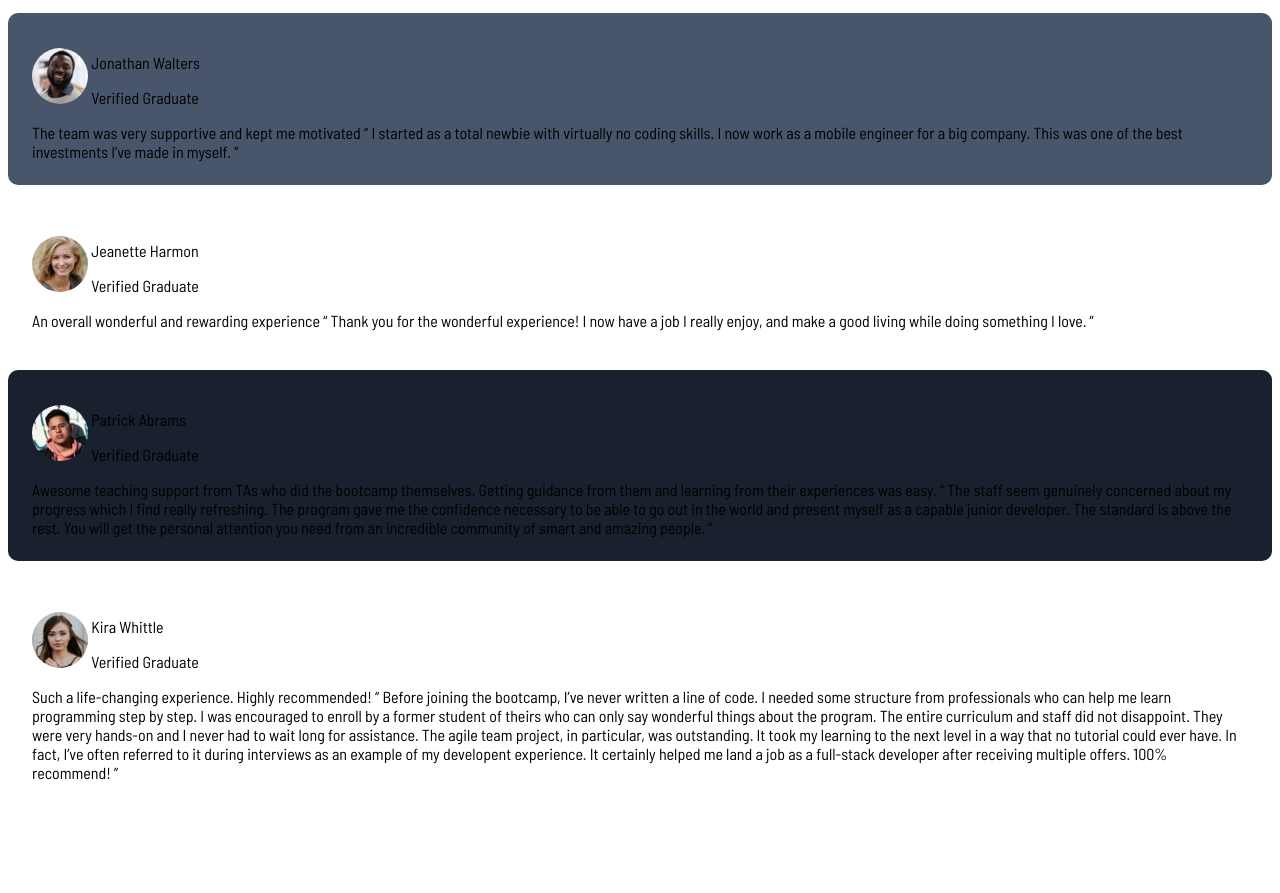
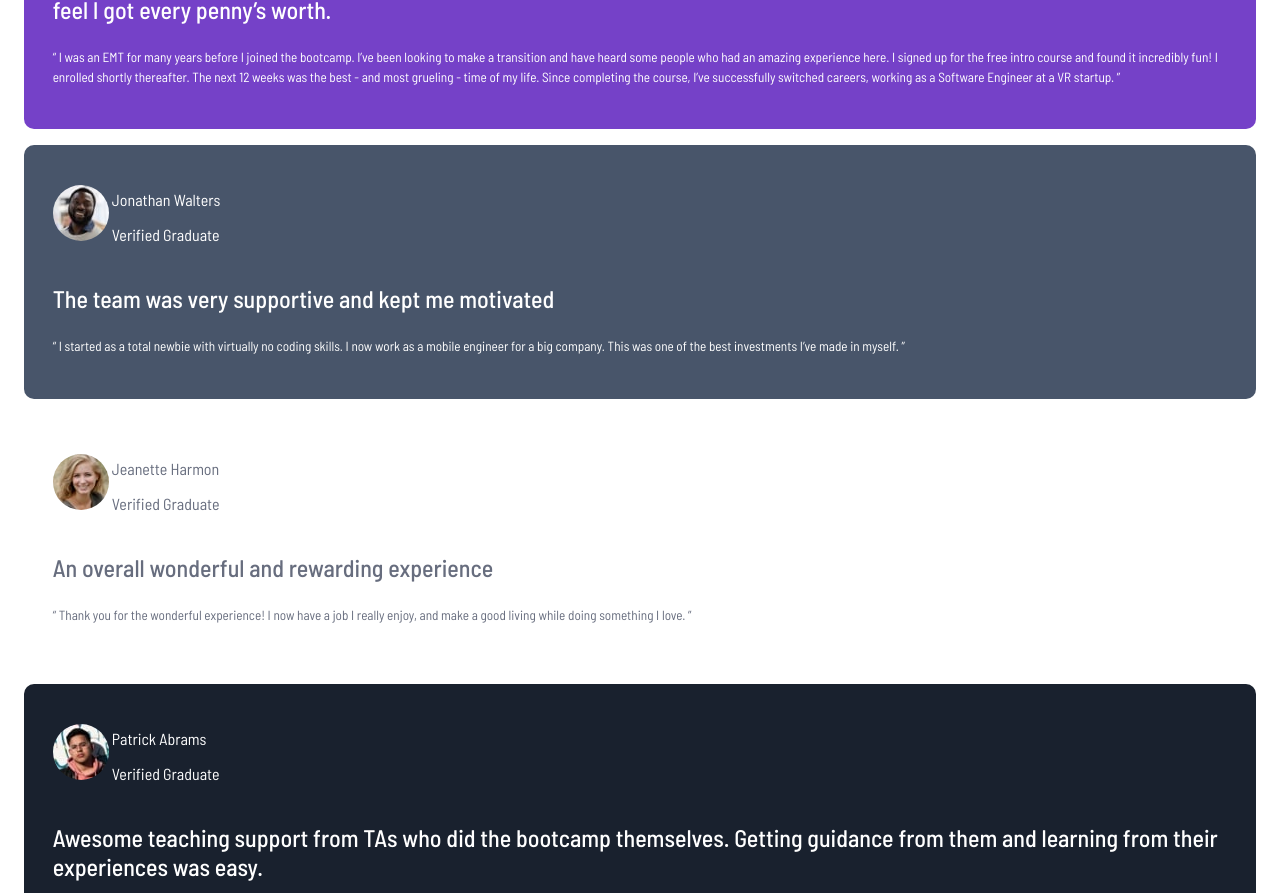
Before and after one commit to LaurentMissiaen/Testimonials_Grid_Section, a plain HTML site: page index.html in a window 1280 px wide. Shown: the part 221-1114 px from the top of the page. Before the commit the page ends 1035 px from the top, so only its background shows below. Drawn offline with Linux system fonts and the light colour scheme; a web font is replaced by a local one.

Commit message:
add body copy styling

```diff
--- a/index.html
+++ b/index.html
@@ -31,15 +31,20 @@
             <p class="descr">Verified Graduate</p>
           </div>
         </div>
+        <p class="bold">
           I received a job offer mid-course, and the subjects I learned were
-        current, if not more so, in the company I joined. I honestly feel I got
-        every penny’s worth. “ I was an EMT for many years before I joined the
-        bootcamp. I’ve been looking to make a transition and have heard some
-        people who had an amazing experience here. I signed up for the free
-        intro course and found it incredibly fun! I enrolled shortly thereafter.
-        The next 12 weeks was the best - and most grueling - time of my life.
-        Since completing the course, I’ve successfully switched careers, working
-        as a Software Engineer at a VR startup. ”
+          current, if not more so, in the company I joined. I honestly feel I
+          got every penny’s worth.
+        </p>
+        <p class="quote">
+          “ I was an EMT for many years before I joined the bootcamp. I’ve been
+          looking to make a transition and have heard some people who had an
+          amazing experience here. I signed up for the free intro course and
+          found it incredibly fun! I enrolled shortly thereafter. The next 12
+          weeks was the best - and most grueling - time of my life. Since
+          completing the course, I’ve successfully switched careers, working as
+          a Software Engineer at a VR startup. ”
+        </p>
       </div>
       <div class="testimonial_2">
         <div class="card_header">
@@ -49,10 +54,12 @@
             <p class="descr">Verified Graduate</p>
           </div>
         </div>
-        The team was very supportive and kept me motivated “ I started as a
-        total newbie with virtually no coding skills. I now work as a mobile
-        engineer for a big company. This was one of the best investments I’ve
-        made in myself. ”
+        <p class="bold">The team was very supportive and kept me motivated</p>
+        <p class="quote">
+          “ I started as a total newbie with virtually no coding skills. I now
+          work as a mobile engineer for a big company. This was one of the best
+          investments I’ve made in myself. ”
+        </p>
       </div>
       <div class="testimonial_3">
         <div class="card_header">
@@ -62,9 +69,11 @@
             <p class="descr">Verified Graduate</p>
           </div>
         </div>
-        An overall wonderful and rewarding experience “ Thank you for the
-        wonderful experience! I now have a job I really enjoy, and make a good
-        living while doing something I love. ”
+        <p class="bold">An overall wonderful and rewarding experience</p>
+        <p class="quote">
+          “ Thank you for the wonderful experience! I now have a job I really
+          enjoy, and make a good living while doing something I love. ”
+        </p>
       </div>
       <div class="testimonial_4">
         <div class="card_header">
@@ -74,14 +83,19 @@
             <p class="descr">Verified Graduate</p>
           </div>
         </div>
+        <p class="bold">
           Awesome teaching support from TAs who did the bootcamp themselves.
-        Getting guidance from them and learning from their experiences was easy.
+          Getting guidance from them and learning from their experiences was
+          easy.
+        </p>
+        <p class="quote">
           “ The staff seem genuinely concerned about my progress which I find
           really refreshing. The program gave me the confidence necessary to be
           able to go out in the world and present myself as a capable junior
           developer. The standard is above the rest. You will get the personal
           attention you need from an incredible community of smart and amazing
           people. ”
+        </p>
       </div>
       <div class="testimonial_5">
         <div class="card_header">
@@ -91,17 +105,20 @@
             <p class="descr">Verified Graduate</p>
           </div>
         </div>
-        Such a life-changing experience. Highly recommended! “ Before joining
-        the bootcamp, I’ve never written a line of code. I needed some structure
-        from professionals who can help me learn programming step by step. I was
-        encouraged to enroll by a former student of theirs who can only say
-        wonderful things about the program. The entire curriculum and staff did
-        not disappoint. They were very hands-on and I never had to wait long for
-        assistance. The agile team project, in particular, was outstanding. It
-        took my learning to the next level in a way that no tutorial could ever
-        have. In fact, I’ve often referred to it during interviews as an example
-        of my developent experience. It certainly helped me land a job as a
-        full-stack developer after receiving multiple offers. 100% recommend! ”
+        <p class="bold">Such a life-changing experience. Highly recommended!</p>
+        <p class="quote">
+          “ Before joining the bootcamp, I’ve never written a line of code. I
+          needed some structure from professionals who can help me learn
+          programming step by step. I was encouraged to enroll by a former
+          student of theirs who can only say wonderful things about the program.
+          The entire curriculum and staff did not disappoint. They were very
+          hands-on and I never had to wait long for assistance. The agile team
+          project, in particular, was outstanding. It took my learning to the
+          next level in a way that no tutorial could ever have. In fact, I’ve
+          often referred to it during interviews as an example of my developent
+          experience. It certainly helped me land a job as a full-stack
+          developer after receiving multiple offers. 100% recommend! ”
+        </p>
       </div>
     </section>
   </body>
--- a/styles.css
+++ b/styles.css
@@ -10,38 +10,54 @@ html {
 .testimonial_grid {
   display: grid;
   gap: 1em;
+  margin: 3em 1em;
 }
 
 .card_header img {
   border-radius: 30px;
 }
 
+.quote {
+  font-size: 0.83rem;
+  line-height: 1.5em;
+}
+
+.bold {
+  font-size: 1.5rem;
+  font-weight: 500;
+}
+
 .testimonial_1 {
   background-color: hsl(263, 55%, 52%);
   border-radius: 10px;
-  padding: 1.5rem;
+  padding: 1.79rem;
+  color: hsl(0, 0%, 100%);
 }
 
 .testimonial_2 {
   background-color: hsl(217, 19%, 35%);
   border-radius: 10px;
-  padding: 1.5rem;
+  padding: 1.79rem;
+  color: hsl(0, 0%, 100%);
 }
 
 .testimonial_3 {
   background-color: hsl(0, 0%, 100%);
   border-radius: 10px;
-  padding: 1.5rem;
+  padding: 1.79rem;
+  color: hsl(224, 10%, 45%);
 }
 
 .testimonial_4 {
   background-color: hsl(219, 29%, 14%);
   border-radius: 10px;
-  padding: 1.5rem;
+  padding: 1.79rem;
+  color: hsl(0, 0%, 100%);
 }
 
 .testimonial_5 {
   background-color: hsl(0, 0%, 100%);
   border-radius: 10px;
-  padding: 1.5rem;
+  padding: 1.79rem;
+  color: hsl(224, 10%, 45%);
 }
```
Lines whose indentation alone changed are shown as unchanged.
